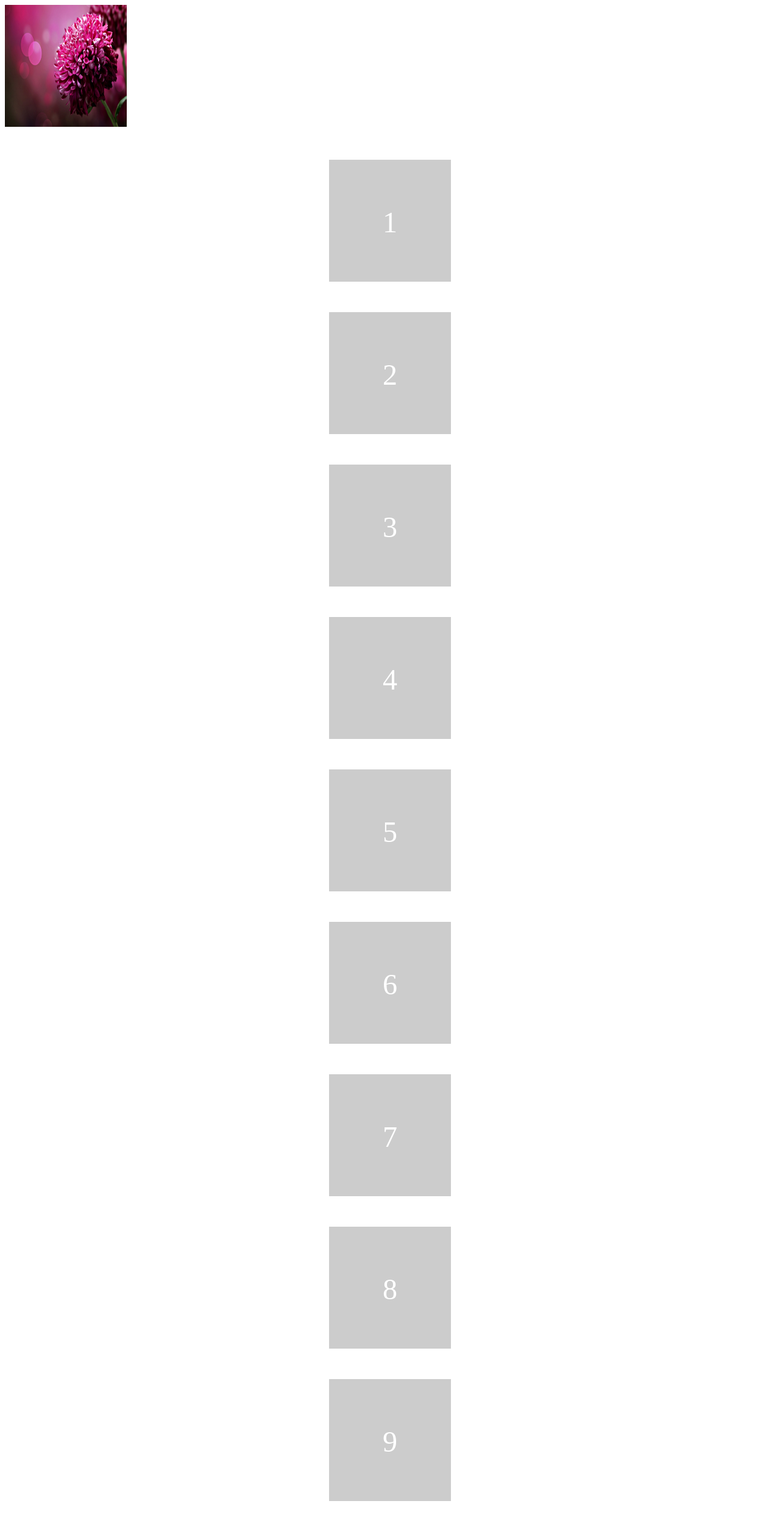
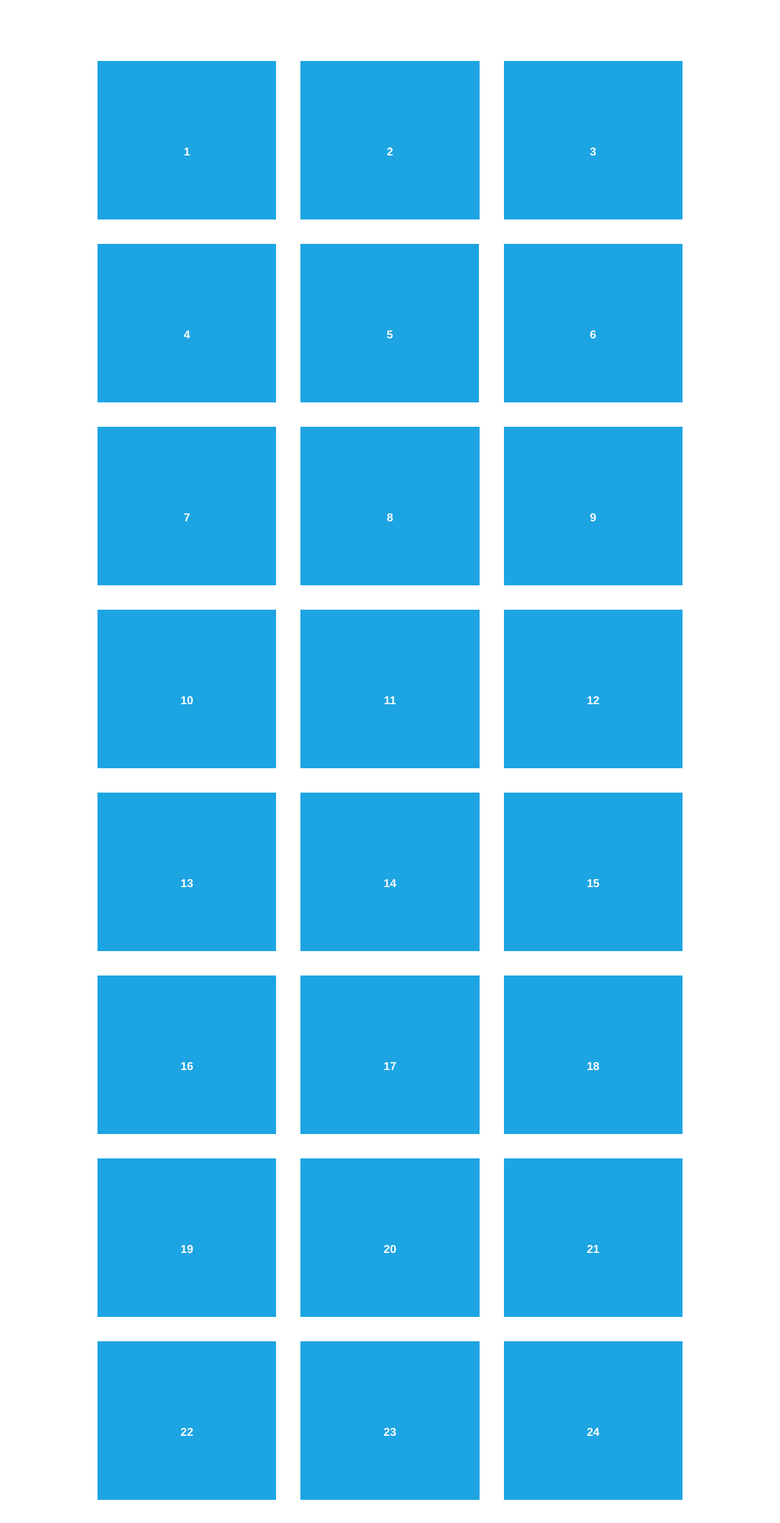
Before and after one commit to Daph1929/Onscroll_animation_test, a plain HTML site: page aos.html in a window 1280 px wide. Shown: the top 2498 px of the page at 61% size. Drawn offline with nearby package versions, Linux system fonts and the light colour scheme; files that its build step writes are made by us from their sources.

Commit message:
Collabrotext Commit

```diff
--- a/aos.html
+++ b/aos.html
@@ -1,57 +1,163 @@
 <!DOCTYPE html>
 <html>
-<head>
-<link href="aos/dist/aos.css" rel="aos.css">
-
-	<title>h</title>
-
-
-	<style>
-		* {
-  box-sizing: border-box;
-}
-
-.item {
-  width: 200px;
-  height: 200px;
-  margin: 50px auto;
-  padding-top: 75px;
-  background: #ccc;
-  text-align: center;
-  color: #FFF;
-  font-size: 3em;
-}
-
-	</style>
-</head>
-<body>
-<img src="images/im1.jpg" height="200px" width="200px" data-aos="fade-up">
-<div class="item" data-aos="fade-up">1</div>
-<div class="item" data-aos="fade-down">2</div>
-<div class="item" data-aos="fade-right">3</div>
-<div class="item" data-aos="fade-left">4</div>
-
-<div class="item" data-aos="zoom-in">5</div>
-<div class="item" data-aos="zoom-out">6</div>
-
-<div class="item" data-aos="slide-up">7</div>
-
-<div class="item" data-aos="flip-up">8</div>
-<div class="item" data-aos="flip-down">9</div>
-<div class="item" data-aos="flip-right">10</div>
-<div class="item" data-aos="flip-left">11</div>
-<div class="item" data-aos="fade-in">
-        <div><h3>42</h3></div>
+  <head>
+    <meta charset="utf-8">
+    <title>AOS - Animate on scroll library</title>
+    <meta name="viewport" content="width=device-width">
+    <link rel="stylesheet" href="css/styles.css" />
+    <link rel="stylesheet" href="../dist/aos.css" />
+    <!--[if lt IE 9]>
+    <script src="//html5shiv.googlecode.com/svn/trunk/html5.js"></script>
+    <![endif]-->
+  </head>
+  <body>
+    <div id="transcroller-body" class="aos-all">
+      <div class="aos-item" data-aos="fade-up">
+        <div class="aos-item__inner"><h3>1</h3></div>
+      </div>
+      <div class="aos-item" data-aos="fade-down">
+        <div class="aos-item__inner"><h3>2</h3></div>
+      </div>
+      <div class="aos-item" data-aos="zoom-out-down">
+        <div class="aos-item__inner"><h3>3</h3></div>
+      </div>
+      <div class="aos-item" data-aos="flip-down">
+        <div class="aos-item__inner"><h3>4</h3></div>
+      </div>
+      <div class="aos-item" data-aos="flip-up">
+        <div class="aos-item__inner"><h3>5</h3></div>
+      </div>
+      <div class="aos-item" data-aos="fade-down">
+        <div class="aos-item__inner"><h3>6</h3></div>
+      </div>
+      <div class="aos-item" data-aos="fade-in">
+        <div class="aos-item__inner"><h3>7</h3></div>
+      </div>
+      <div class="aos-item" data-aos="fade-down">
+        <div class="aos-item__inner"><h3>8</h3></div>
+      </div>
+      <div class="aos-item" data-aos="fade-in">
+        <div class="aos-item__inner"><h3>9</h3></div>
+      </div>
+      <div class="aos-item" data-aos="fade-down">
+        <div class="aos-item__inner"><h3>10</h3></div>
+      </div>
+      <div class="aos-item" data-aos="fade-up">
+        <div class="aos-item__inner"><h3>11</h3></div>
+      </div>
+      <div class="aos-item" data-aos="fade-down">
+        <div class="aos-item__inner"><h3>12</h3></div>
+      </div>
+      <div class="aos-item" data-aos="fade-in">
+        <div class="aos-item__inner"><h3>13</h3></div>
+      </div>
+      <div class="aos-item" data-aos="fade-up">
+        <div class="aos-item__inner"><h3>14</h3></div>
+      </div>
+      <div class="aos-item" data-aos="fade-in">
+        <div class="aos-item__inner"><h3>15</h3></div>
+      </div>
+      <div class="aos-item" data-aos="fade-up">
+        <div class="aos-item__inner"><h3>16</h3></div>
+      </div>
+      <div class="aos-item" data-aos="fade-down">
+        <div class="aos-item__inner"><h3>17</h3></div>
+      </div>
+      <div class="aos-item" data-aos="fade-up">
+        <div class="aos-item__inner"><h3>18</h3></div>
+      </div>
+      <div class="aos-item" data-aos="zoom-out">
+        <div class="aos-item__inner"><h3>19</h3></div>
+      </div>
+      <div class="aos-item" data-aos="fade-up">
+        <div class="aos-item__inner"><h3>20</h3></div>
+      </div>
+      <div class="aos-item" data-aos="zoom-out">
+        <div class="aos-item__inner"><h3>21</h3></div>
+      </div>
+      <div class="aos-item" data-aos="fade-in">
+        <div class="aos-item__inner"><h3>22</h3></div>
+      </div>
+      <div class="aos-item" data-aos="zoom-out-up">
+        <div class="aos-item__inner"><h3>23</h3></div>
+      </div>
+      <div class="aos-item" data-aos="zoom-out-down">
+        <div class="aos-item__inner"><h3>24</h3></div>
+      </div>
+      <div class="aos-item" data-aos="fade-in">
+        <div class="aos-item__inner"><h3>25</h3></div>
+      </div>
+      <div class="aos-item" data-aos="fade-in">
+        <div class="aos-item__inner"><h3>26</h3></div>
+      </div>
+      <div class="aos-item" data-aos="fade-in">
+        <div class="aos-item__inner"><h3>27</h3></div>
+      </div>
+      <div class="aos-item" data-aos="fade-in">
+        <div class="aos-item__inner"><h3>28</h3></div>
+      </div>
+      <div class="aos-item" data-aos="fade-in">
+        <div class="aos-item__inner"><h3>29</h3></div>
+      </div>
+      <div class="aos-item" data-aos="fade-in">
+        <div class="aos-item__inner"><h3>30</h3></div>
+      </div>
+      <div class="aos-item" data-aos="fade-in">
+        <div class="aos-item__inner"><h3>31</h3></div>
+      </div>
+      <div class="aos-item" data-aos="fade-in">
+        <div class="aos-item__inner"><h3>32</h3></div>
+      </div>
+      <div class="aos-item" data-aos="fade-in">
+        <div class="aos-item__inner"><h3>33</h3></div>
+      </div>
+      <div class="aos-item" data-aos="fade-in">
+        <div class="aos-item__inner"><h3>34</h3></div>
+      </div>
+      <div class="aos-item" data-aos="fade-in">
+        <div class="aos-item__inner"><h3>35</h3></div>
+      </div>
+      <div class="aos-item" data-aos="fade-in">
+        <div class="aos-item__inner"><h3>36</h3></div>
+      </div>
+      <div class="aos-item" data-aos="fade-in">
+        <div class="aos-item__inner"><h3>37</h3></div>
+      </div>
+      <div class="aos-item" data-aos="fade-in">
+        <div class="aos-item__inner"><h3>38</h3></div>
+      </div>
+      <div class="aos-item" data-aos="fade-in">
+        <div class="aos-item__inner"><h3>39</h3></div>
+      </div>
+      <div class="aos-item" data-aos="fade-in">
+        <div class="aos-item__inner"><h3>40</h3></div>
+      </div>
+      <div class="aos-item" data-aos="fade-in">
+        <div class="aos-item__inner"><h3>41</h3></div>
+      </div>
+      <div class="aos-item" data-aos="fade-in">
+        <div class="aos-item__inner"><h3>42</h3></div>
       </div>
     </div>
 
-<script src="aos/dist/aos.js"></script>
-<script type="text/javascript">
+    <script src="../dist/aos.js"></script>
+    <script>
+      AOS.init({
+        easing: 'ease-in-out-sine'
+      });
+    </script>
 
-AOS.init({
-        easing: 'ease-in-out-sine'
-      })
+    <!-- <script src="//cdnjs.cloudflare.com/ajax/libs/require.js/2.1.11/require.min.js"></script>
+    <script>
+      requirejs.config({
+          baseUrl: '../dist',
+      });
 
-</script>
-</body>
+      require(['aos'], function(AOS){
+          AOS.init({
+              easing: 'ease-in-out-sine'
+          });
+      });
+    </script> -->
+  </body>
 </html>
```
